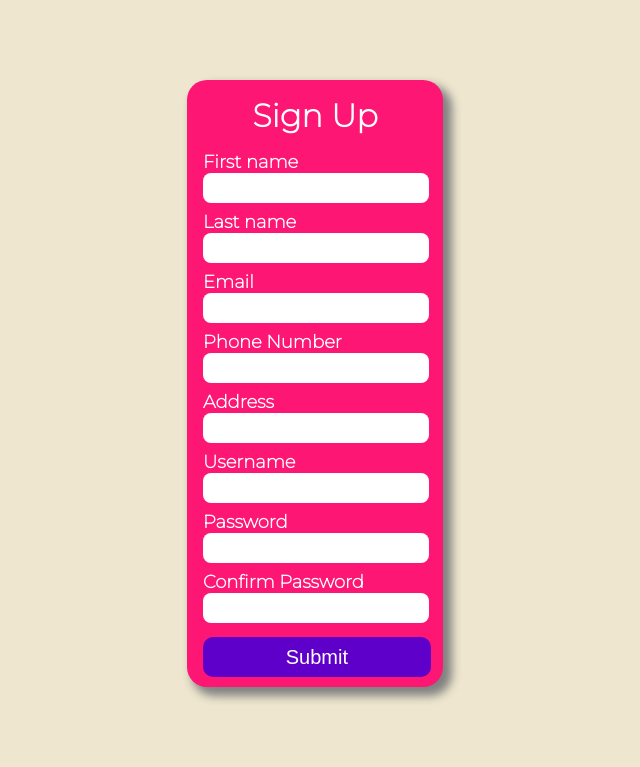
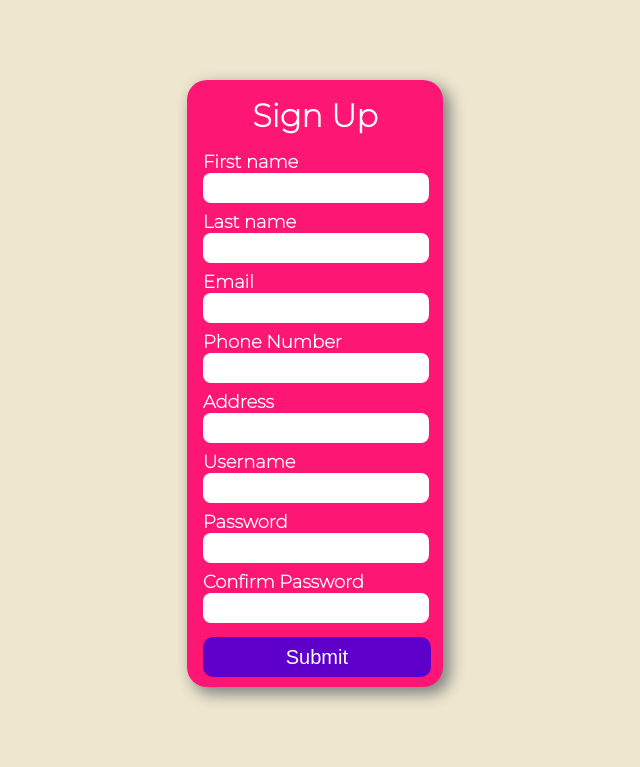
Before and after one commit to Roshan2059/roshan, a PHP site: page /signup.php in a window 1280 px wide. Shown: the part 51-818 px from the top of the page, without its empty margins (325-965 px from the left). Run offline with PHP 8.4, Linux system fonts and the light colour scheme.

Commit message:
minor styling change

```diff
--- a/style.css
+++ b/style.css
@@ -526,7 +526,7 @@ footer div #foot3 {
     border-radius:20px;
     justify-content: center;
     align-items: center;
-    box-shadow: 7px 7px 10px 2px gray;
+    box-shadow: 6px 6px 15px 1px gray;
 }
 
 .dha{
```
